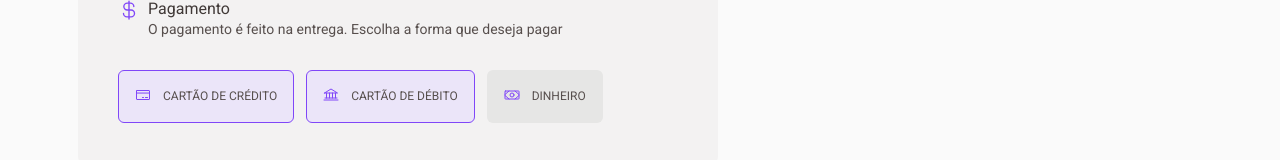
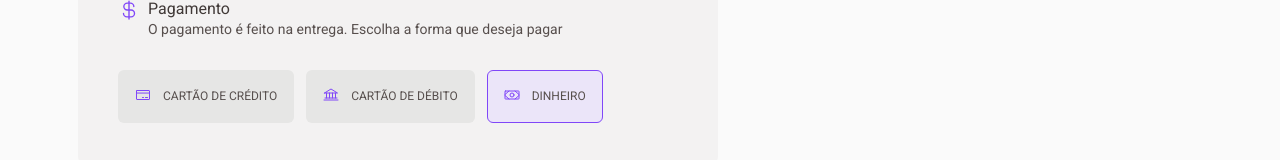
Before and after one commit to Sn0wye/coffee-delivery, a React (Vite) app: page /checkout in a window 1280 px wide. Shown: the part 866-1026 px from the top of the page. Built offline with nearby package versions, Linux system fonts and the light colour scheme.

Commit message:
feat: add payment selector and hook

```diff
--- a/src/components/Payment/index.tsx
+++ b/src/components/Payment/index.tsx
@@ -1,8 +1,10 @@
 import { Bank, CreditCard, CurrencyDollar, Money } from 'phosphor-react';
+import { PaymentMethod, usePayment } from '../../hooks/usePayment';
 import { Card, CardHeader } from '../styled/Card';
 import { PaymentOptions, RadioGroup } from './styles';
 
 export const Payment = () => {
+  const { setPaymentMethod, paymentMethod } = usePayment();
   return (
     <Card>
       <CardHeader>
@@ -16,13 +18,22 @@ export const Payment = () => {
       </CardHeader>
 
       <PaymentOptions>
-        <RadioGroup isActive>
+        <RadioGroup
+          isActive={paymentMethod === 'credit'}
+          onClick={() => setPaymentMethod(PaymentMethod.CREDIT)}
+        >
           <CreditCard size={16} color='#8047F8' /> <p>Cartão de crédito</p>
         </RadioGroup>
-        <RadioGroup isActive>
+        <RadioGroup
+          isActive={paymentMethod === 'debit'}
+          onClick={() => setPaymentMethod(PaymentMethod.DEBIT)}
+        >
           <Bank size={16} color='#8047F8' /> <p>Cartão de débito</p>
         </RadioGroup>
-        <RadioGroup isActive={false}>
+        <RadioGroup
+          isActive={paymentMethod === 'cash'}
+          onClick={() => setPaymentMethod(PaymentMethod.CASH)}
+        >
           <Money size={16} color='#8047F8' /> <p>Dinheiro</p>
         </RadioGroup>
       </PaymentOptions>
--- /dev/null
+++ b/src/hooks/usePayment.ts
@@ -0,0 +1,38 @@
+/* eslint-disable no-unused-vars */
+import create from 'zustand';
+
+interface Address {
+  zip: number;
+  street: string;
+  number: number;
+  compliment?: string;
+  neighbourhood: string;
+  city: string;
+  state: string;
+}
+
+export enum PaymentMethod {
+  CREDIT = 'credit',
+  DEBIT = 'debit',
+  CASH = 'cash',
+}
+
+interface PaymentContextType {
+  paymentMethod: PaymentMethod;
+  address: Address | null;
+  setAddress: (address: Address) => void;
+  setPaymentMethod: (paymentMethod: PaymentMethod) => void;
+}
+
+export const usePayment = create<PaymentContextType>((set) => ({
+  paymentMethod: PaymentMethod.CASH,
+  address: null,
+  setAddress: (address) => {
+    set(() => ({
+      address,
+    }));
+  },
+  setPaymentMethod: (paymentMethod) => {
+    set(() => ({ paymentMethod }));
+  },
+}));
```
